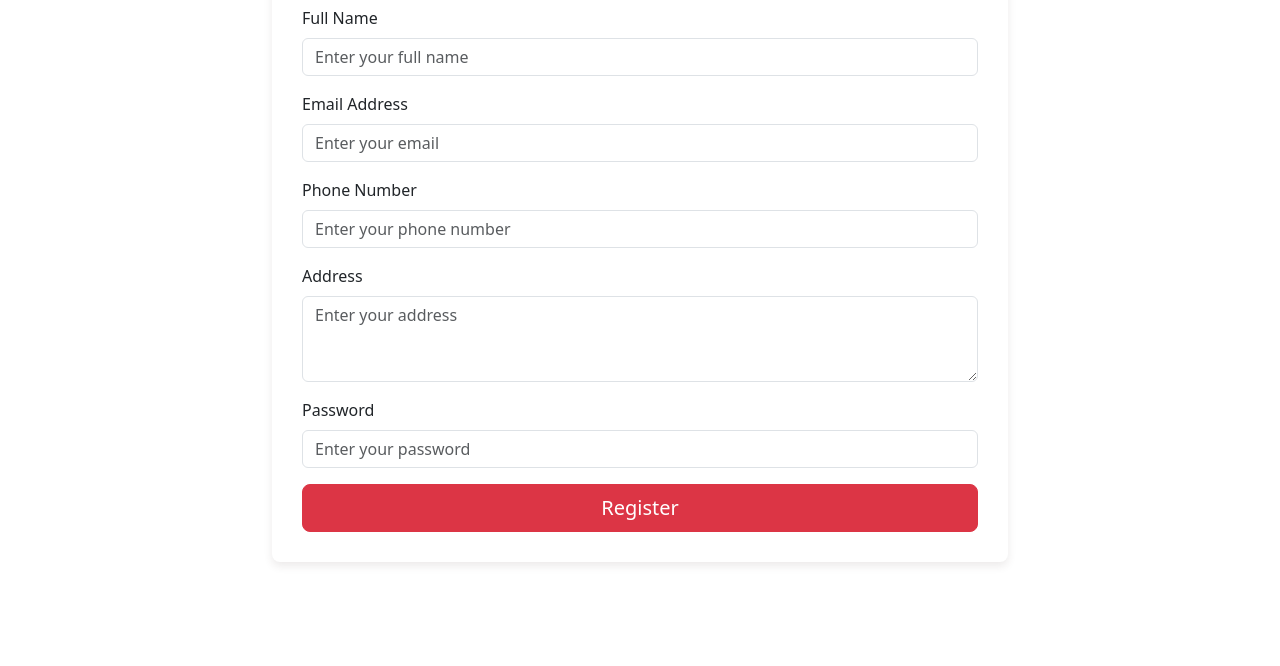
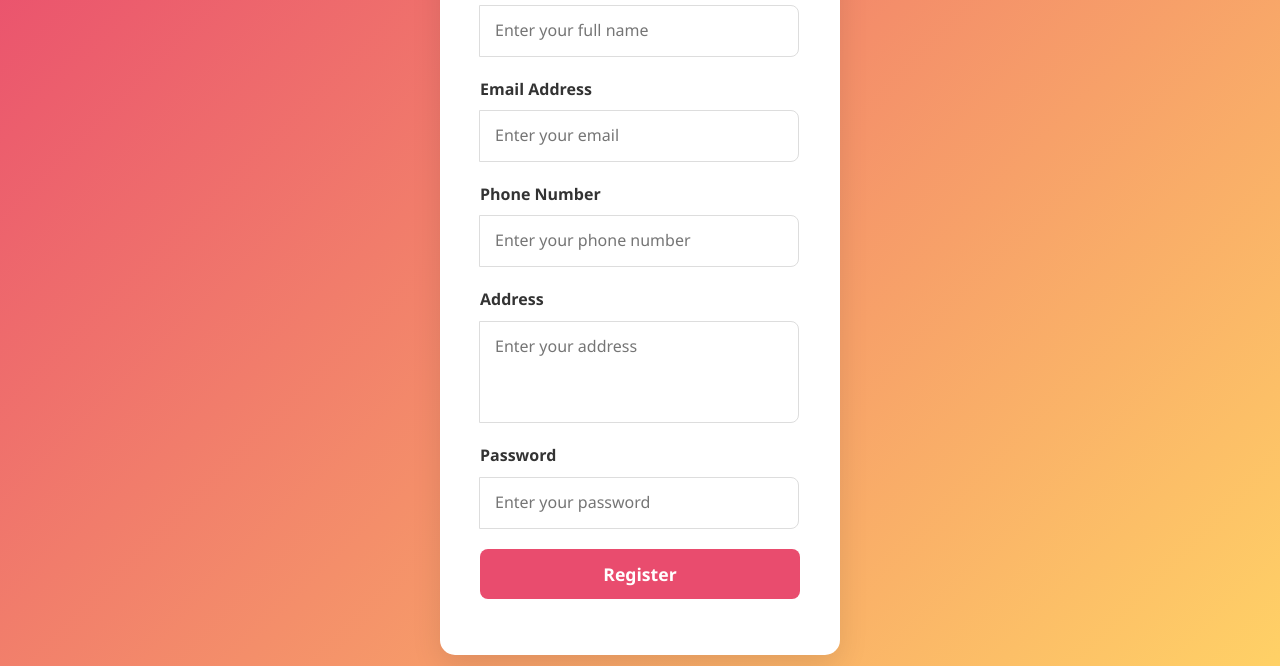
Before and after one commit to C-chanchal/SparkleMart, a website: page register.html in a window 1280 px wide. Shown: the part 192-858 px from the top of the page. Before the commit the page ends 800 px from the top, so only its background shows below. Drawn offline with nearby package versions, Linux system fonts and the light colour scheme.

Commit message:
register page changes

```diff
--- a/app.js
+++ b/app.js
@@ -116,7 +116,7 @@ document.addEventListener('DOMContentLoaded', () => {
       const emailInput = newsletterForm.querySelector('input[type="email"]');
       if (emailInput && emailInput.value.trim() !== '') {
         const email = emailInput.value.trim();
-        alert(`Thank you for subscribing with ${email}!`);
+        alert(`Thank you for subscribing  ${email}!`);
         emailInput.value = '';
       } else {
         alert('Please enter a valid email address.');
@@ -132,10 +132,10 @@ document.addEventListener('DOMContentLoaded', () => {
 
       const data = {
         fullName: document.getElementById("fullName").value,
-        email: document.getElementById("email").value,
+        email: document.getElementById("regEmail").value,
         phone: document.getElementById("phone").value,
         address: document.getElementById("address").value,
-        password: "12345" // default password
+        password: document.getElementById("regPassword").value
       };
 
       try {
--- a/register.html
+++ b/register.html
@@ -3,29 +3,38 @@
 <head>
     <meta charset="UTF-8">
     <meta name="viewport" content="width=device-width, initial-scale=1.0">
-    <title>Register here</title>
+    <title>Register | Sparkle Mart</title>
+
     <!-- Bootstrap CSS -->
     <link href="https://cdn.jsdelivr.net/npm/bootstrap@5.3.2/dist/css/bootstrap.min.css" rel="stylesheet">
+
+    <!-- Main CSS -->
+    <link rel="stylesheet" href="style.css">
     <style>
-        body {
-            background-color:white;
+        .input-group textarea {
+    width: 100%;
+    padding: 12px 15px;
+    border: 1px solid #ddd;
+    border-radius: 8px;
+    font-size: 1rem;
+    resize: none;
+    transition: border-color 0.3s ease;
+}
 
-        }
-        .form-container {
-            margin-top: 50px;
-            padding: 30px;
-            background: white;
-            border-radius: 8px;
-            box-shadow: 0 4px 8px rgba(71, 52, 52, 0.1);
-        }
+.input-group textarea:focus {
+    border-color: var(--primary-color);
+    outline: none;
+}
+
     </style>
 </head>
 <body>
+
     <!-- Navigation Bar -->
     <nav class="navbar navbar-expand-lg navbar-dark bg-danger">
         <div class="container">
             <a class="navbar-brand" href="index.html">Sparkle Mart</a>
-            <button class="navbar-toggler" type="button" data-bs-toggle="collapse" data-bs-target="#navbarNav" aria-controls="navbarNav" aria-expanded="false" aria-label="Toggle navigation">
+            <button class="navbar-toggler" type="button" data-bs-toggle="collapse" data-bs-target="#navbarNav">
                 <span class="navbar-toggler-icon"></span>
             </button>
             <div class="collapse navbar-collapse" id="navbarNav">
@@ -38,50 +47,47 @@
         </div>
     </nav>
 
-    <!-- Registration Form -->
-    <div class="container">
-        <div class="row justify-content-center">
-            <div class="col-md-8">
-                <div class="form-container">
-                    <h2 class="text-center text-danger mb-4">Sparkle Mart</h2>
-                    <form id="my_form">
-                        <div class="mb-3">
-                            <label for="fullName" class="form-label">Full Name</label>
-                            <input type="text" class="form-control" id="fullName" placeholder="Enter your full name" required>
-                        </div>
-                        <div class="mb-3">
-                            <label for="email" class="form-label">Email Address</label>
-                            <input type="email" class="form-control" id="email" placeholder="Enter your email" required>
-                        </div>
-                        <div class="mb-3">
-                            <label for="phone" class="form-label">Phone Number</label>
-                            <input type="tel" class="form-control" id="phone" placeholder="Enter your phone number" required>
-                        </div>
+    <!-- REGISTER (Same design as Login) -->
+    <div class="login-container">
+        <form id="my_form" class="login-box">
 
-                        <div class="mb-3">
-                            <label for="address" class="form-label">Address</label>
-                            <textarea class="form-control" id="address" rows="3" placeholder="Enter your address" required></textarea>
-                        </div>
-                         <div class="mb-3">
-                            <label for="password" class="form-label">Password</label>
-                            <input type="password" class="form-control" id="password" placeholder="Enter your password" required>
-                         </div>
+            <h2>Create Your Account</h2>
 
-                        <div class="d-grid">
-                            <button  type="submit" id="register" class="btn btn-danger btn-lg">Register</button>
-                        </div>
-                    </form>
-                </div>
+            <div class="input-group">
+                <label>Full Name</label>
+                <input type="text" id="fullName" placeholder="Enter your full name" required>
             </div>
-        </div>
+
+            <div class="input-group">
+                <label>Email Address</label>
+                <input type="email" id="regEmail" placeholder="Enter your email" required>
+            </div>
+
+            <div class="input-group">
+                <label>Phone Number</label>
+                <input type="tel" id="phone" placeholder="Enter your phone number" required>
+            </div>
+
+            <div class="input-group">
+                <label>Address</label>
+                <textarea id="address" rows="3" placeholder="Enter your address" required></textarea>
+            </div>
+
+            <div class="input-group">
+                <label>Password</label>
+                <input type="password" id="regPassword" placeholder="Enter your password" required>
+            </div>
+
+            <button type="submit" id="register" class="btn">Register</button>
+
+            <p class="msg" id="registerMsg"></p>
+        </form>
     </div>
 
+    <!-- Bootstrap JS -->
+    <script src="https://cdn.jsdelivr.net/npm/bootstrap@5.3.2/dist/js/bootstrap.bundle.min.js"></script>
 
-<!--<script src="registration.js"></script>-->
-    <!-- Bootstrap JS -->
-    <script src="https://cdn.jsdelivr.net/npm/bootstrap@5.3.2/dist/js/bootstrap.bundle.min.js">
-
-    </script>
+    <!-- Your JS -->
     <script src="app.js"></script>
 
 </body>
--- a/style.css
+++ b/style.css
@@ -581,6 +581,12 @@
             height: 200px;
             object-fit: cover;
     }
+
+
+
+
+
+
 /* ===========================
    LOGIN PAGE STYLES
    =========================== */
```
Also changed, not shown: login.html (+1 -2 lines).
